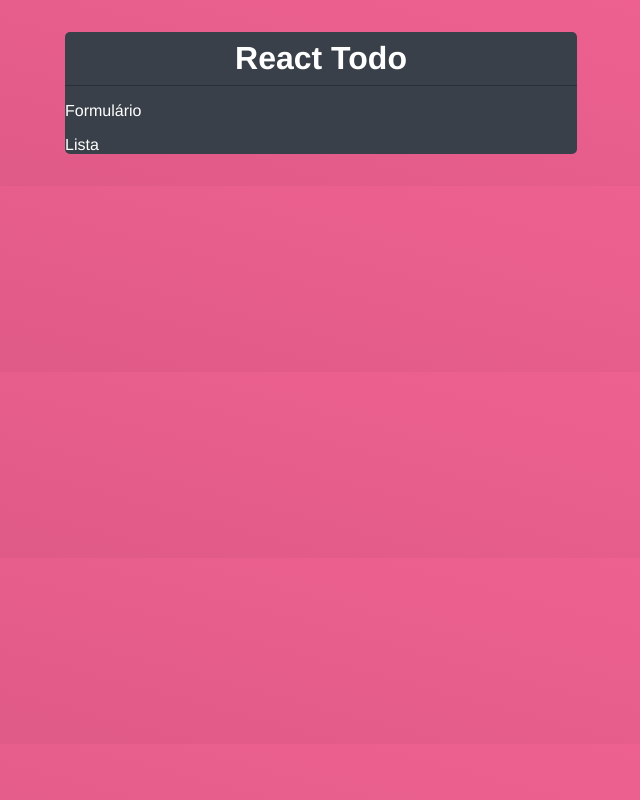
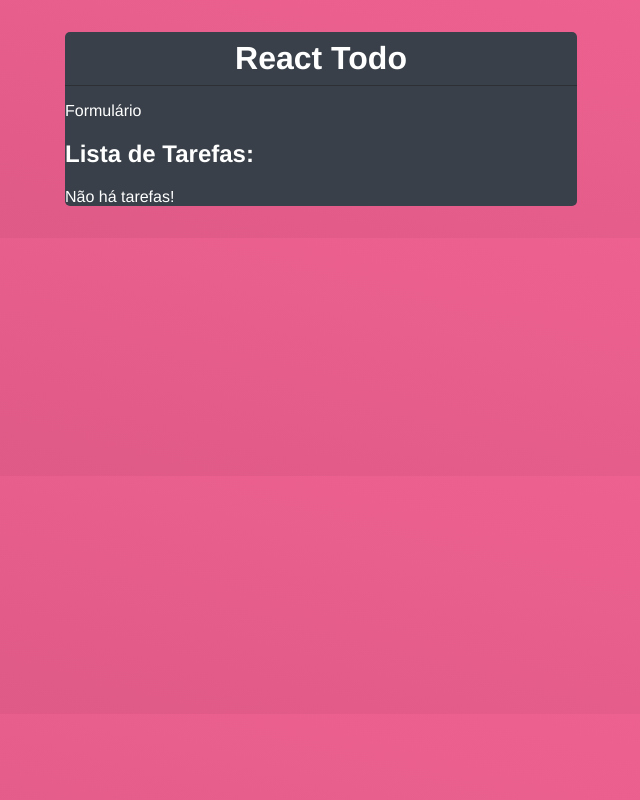
Before and after one commit to desenvolveronica/projct-todo, a React (Create React App) app: page / in a window 1280 px wide. Shown: the whole page, without its empty margins (319-959 px from the left). Built offline with nearby package versions, Linux system fonts and the light colour scheme.

Commit message:
Mensagem para quando não há tarefas

```diff
--- a/src/App.js
+++ b/src/App.js
@@ -18,7 +18,8 @@
         <p>Formulário</p>
       </div>
       <div className="list-todo">
-        <p>Lista</p>
+        <h2>Lista de Tarefas:</h2>
+        {todos.length === 0 && <p>Não há tarefas!</p>}
       </div>
 
     </div>
```
